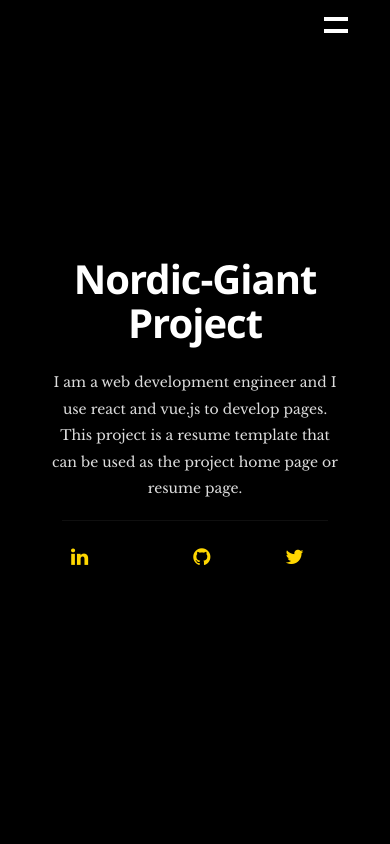
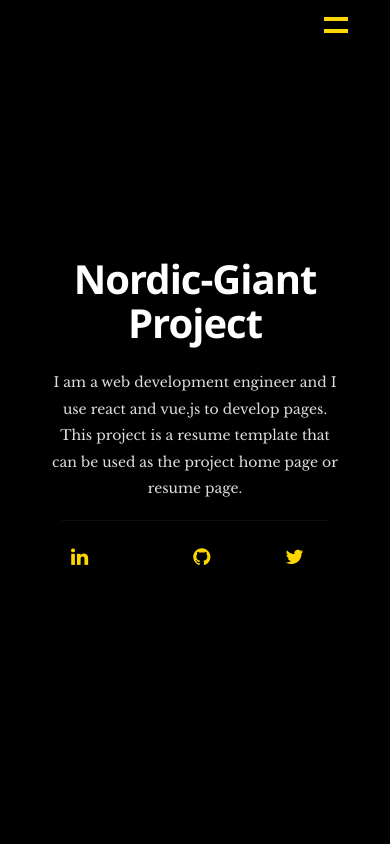
Before and after one commit to barojin/react-resume, a React (Create React App) app: page / in a window 390 px wide. Shown: the top 844 px of the page. Built offline with nearby package versions, Linux system fonts and the light colour scheme.

Commit message:
mobile btn color changed

```diff
--- a/public/css/media-queries.css
+++ b/public/css/media-queries.css
@@ -129,7 +129,7 @@
 	#nav-wrap > a:before,
    #nav-wrap > a:after {
 	   position: absolute;
-		border: 2px solid #fff;
+		border: 2px solid gold;
 		top: 35%;
 		left: 25%;
 		right: 25%;
```
